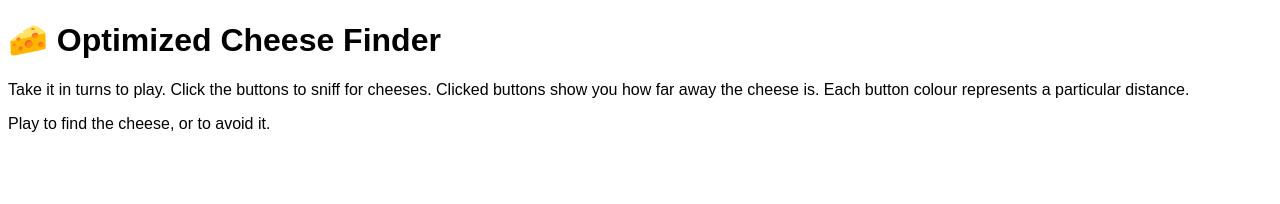
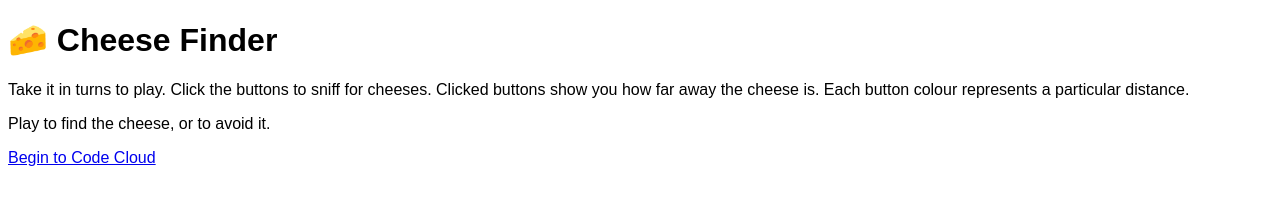
Before and after one commit to CrazyRobMiles/cheesefinder, a website: page index.html in a window 1280 px wide. Drawn offline with Linux system fonts and the light colour scheme; no server answers.

Commit message:
Added auto index.html and tidied up the home page

```diff
--- a/index.html
+++ b/index.html
@@ -6,7 +6,7 @@
   <link rel="shortcut icon" type="image/x-icon" href="favicon.ico">
   <link rel="stylesheet" href="styles.css">
 </head>
-<h1>&#129472; Optimized Cheese Finder</h1>
+<h1>&#129472; Cheese Finder</h1>
 
 <body>
 
@@ -16,6 +16,9 @@
   <p>Play to find the cheese, or to avoid it.</p>
   <p id="counterPar"></p>
   <p id="buttonPar"> </p>
+  <p>
+    <a href="https://begintocodecloud.com/"> Begin to Code Cloud</a>
+</p>
 
   <script type="module">
     import { doPlayGame } from "./client.mjs";
--- a/server.mjs
+++ b/server.mjs
@@ -109,6 +109,11 @@ function getGame(req) {
 
 
 function handlePageRequest(request, response) {
+
+    if(request.url == '/'){
+        request.url = '/index.html';
+    }
+
     console.log("Page request for:" + request.url);
 
     let filePath = basePath + request.url;
```
